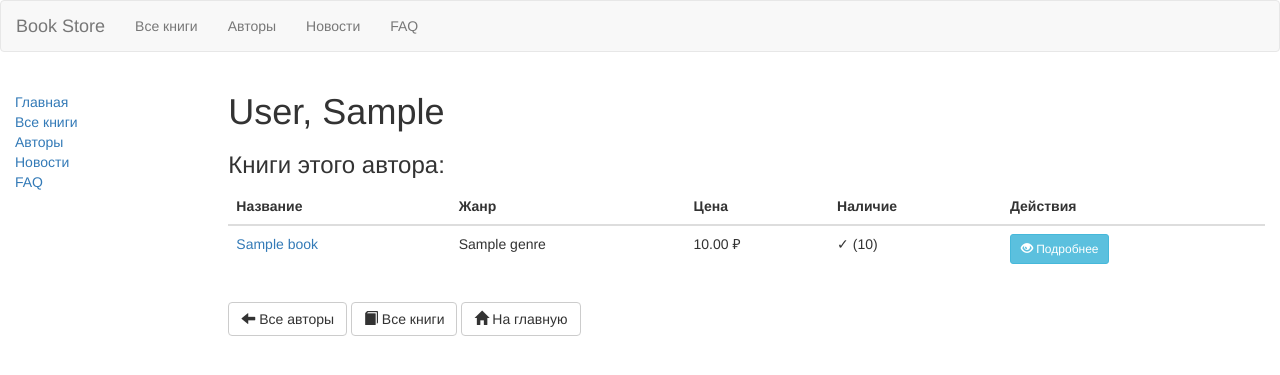
After one commit to AnastasiaBosch/hab, a Django app: page /catalog/author/1/ in a window 1280 px wide. The commit adds this page. Shown: the top 375 px of the page. Run offline with Django 5.2, Linux system fonts and the light colour scheme; tables that the repository leaves empty hold one stand-in row (values such as "Sample post"); some libraries are stand-ins or nearby versions.

Commit message:
добавление изображения в модель, переход на автора

```diff
--- a/nl/catalog/admin.py
+++ b/nl/catalog/admin.py
@@ -12,7 +12,8 @@ admin.site.register(Author, AuthorAdmin)
 
 @admin.register(Book)
 class BookAdmin(admin.ModelAdmin):
-    list_display = ('title', 'author', 'display_genre')
+    list_display = ('title', 'author', 'display_genre', 'price', 'quantity')
+    fields = ['title', 'avatar', 'author', 'summary', 'genre', 'price', 'quantity']
 
 @admin.register(News)
 class NewsAdmin(admin.ModelAdmin):
--- a/nl/catalog/models.py
+++ b/nl/catalog/models.py
@@ -13,6 +13,7 @@ class Genre(models.Model):
 
 class Book(models.Model):
     title = models.CharField(max_length=200)
+    avatar = models.ImageField(upload_to='avatars/', blank=True, null=True)
     author = models.ForeignKey('Author', on_delete=models.SET_NULL, null=True)
     summary = models.TextField(max_length=1000, help_text="Введите краткое описание книги")
     genre = models.ManyToManyField(Genre, help_text="Select a genre for this book")
--- a/nl/catalog/templates/base_generic.html
+++ b/nl/catalog/templates/base_generic.html
@@ -32,6 +32,7 @@
         <div class="collapse navbar-collapse" id="navbar-collapse">
           <ul class="nav navbar-nav">
             <li><a href="{% url 'books' %}">Все книги</a></li>
+            <li><a href="{% url 'authors' %}">Авторы</a></li>
             <li><a href="{% url 'news' %}">Новости</a></li>
             <li><a href="{% url 'faq' %}">FAQ</a></li>
           </ul>
@@ -50,6 +51,7 @@
             <ul class="sidebar-nav">
               <li><a href="{% url 'index' %}">Главная</a></li>
               <li><a href="{% url 'books' %}">Все книги</a></li>
+              <li><a href="{% url 'authors' %}">Авторы</a></li>
               <li><a href="{% url 'news' %}">Новости</a></li>
               <li><a href="{% url 'faq' %}">FAQ</a></li>
             </ul>
--- /dev/null
+++ b/nl/catalog/templates/catalog/author_detail.html
@@ -0,0 +1,52 @@
+{% extends "base_generic.html" %}
+
+{% block content %}
+  <h1>{{ author.last_name }}, {{ author.first_name }}</h1>
+
+  <div class="author-info" style="margin-bottom: 30px;">
+    <h3>Книги этого автора:</h3>
+
+    {% if books_by_author %}
+    <table class="table">
+      <thead>
+        <tr>
+          <th>Название</th>
+          <th>Жанр</th>
+          <th>Цена</th>
+          <th>Наличие</th>
+          <th>Действия</th>
+        </tr>
+      </thead>
+      <tbody>
+      {% for book in books_by_author %}
+      <tr>
+        <td><a href="{% url 'book-detail' book.pk %}">{{ book.title }}</a></td>
+        <td>{% for genre in book.genre.all|slice:":2" %}{{ genre }}{% if not forloop.last %}, {% endif %}{% endfor %}</td>
+        <td>{{ book.price }} ₽</td>
+        <td>{% if book.is_available %}✓ ({{ book.quantity }}){% else %}✗{% endif %}</td>
+        <td>
+          <a href="{% url 'book-detail' book.pk %}" class="btn btn-sm btn-info">
+            <span class="glyphicon glyphicon-eye-open"></span> Подробнее
+          </a>
+        </td>
+      </tr>
+      {% endfor %}
+      </tbody>
+    </table>
+    {% else %}
+      <p>У этого автора пока нет книг в каталоге.</p>
+    {% endif %}
+  </div>
+
+  <div class="author-actions">
+    <a href="{% url 'authors' %}" class="btn btn-default">
+      <span class="glyphicon glyphicon-arrow-left"></span> Все авторы
+    </a>
+    <a href="{% url 'books' %}" class="btn btn-default">
+      <span class="glyphicon glyphicon-book"></span> Все книги
+    </a>
+    <a href="{% url 'index' %}" class="btn btn-default">
+      <span class="glyphicon glyphicon-home"></span> На главную
+    </a>
+  </div>
+{% endblock %}
--- a/nl/catalog/urls.py
+++ b/nl/catalog/urls.py
@@ -9,4 +9,6 @@ urlpatterns = [
     path('news/', views.NewsListView.as_view(), name='news'),
     path('news/<int:pk>/', views.NewsDetailView.as_view(), name='news-detail'),
     path('faq/', TemplateView.as_view(template_name='catalog/faq.html'), name='faq'),
+    path('authors/', views.AuthorListView.as_view(), name='authors'),
+    path('author/<int:pk>/', views.AuthorDetailView.as_view(), name='author-detail'),
 ]
--- a/nl/catalog/views.py
+++ b/nl/catalog/views.py
@@ -49,3 +49,17 @@ class NewsDetailView(generic.DetailView):
 
     def get_queryset(self):
         return News.objects.filter(is_published=True)
+
+class AuthorListView(generic.ListView):
+    model = Author
+    paginate_by = 10
+    template_name = 'catalog/author_list.html'
+
+class AuthorDetailView(generic.DetailView):
+    model = Author
+    template_name = 'catalog/author_detail.html'
+
+    def get_context_data(self, **kwargs):
+        context = super().get_context_data(**kwargs)
+        context['books_by_author'] = Book.objects.filter(author=self.object)
+        return context
--- a/nl/nl/urls.py
+++ b/nl/nl/urls.py
@@ -17,9 +17,13 @@ Including another URLconf
 from django.contrib import admin
 from django.urls import path, include
 from django.views.generic import RedirectView
+from django.conf.urls.static import static
+from django.conf import settings
 
 urlpatterns = [
     path('admin/', admin.site.urls),
     path('catalog/', include('catalog.urls')),
     path('', RedirectView.as_view(url='/catalog/', permanent=True)),
 ]
+if settings.DEBUG:
+    urlpatterns += static(settings.MEDIA_URL, document_root=settings.MEDIA_ROOT)
```
Also changed, not shown: nl/catalog/templates/catalog/author_list.html (added, +52 -0 lines), nl/catalog/templates/catalog/book_detail.html (+21 -1 lines), nl/catalog/templates/catalog/book_list.html (+7 -1 lines), nl/nl/settings.py (+7 -1 lines), nl/catalog/migrations/0005_book_avatar.py (added), nl/static/images/default-book.jpg (added).
